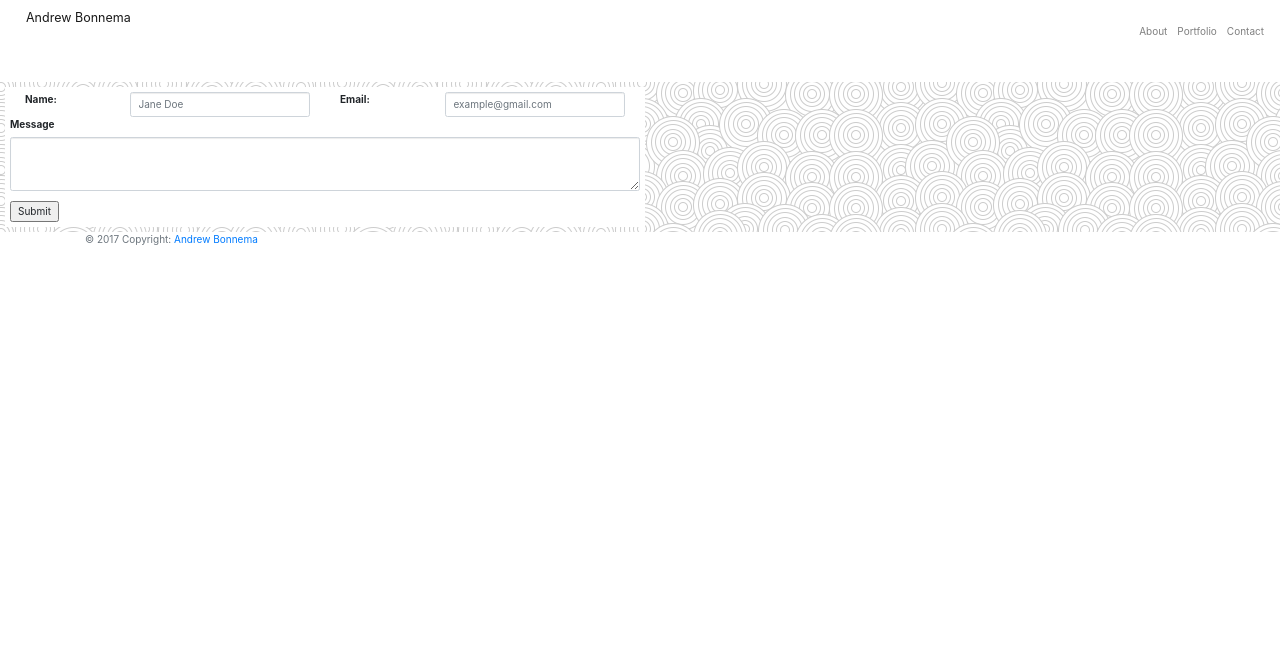
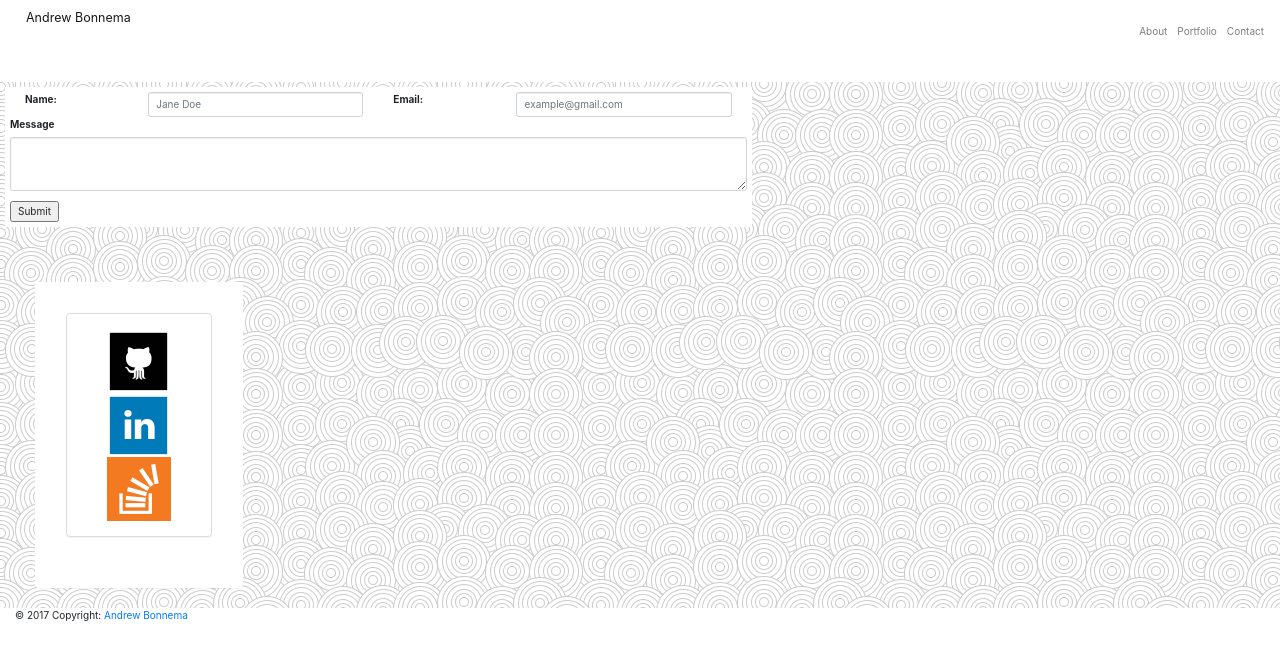
Before and after one commit to abonnema/Bootstrap-Portfolio, a plain HTML site: page contact.html in a window 1280 px wide. Drawn offline with nearby package versions, Linux system fonts and the light colour scheme.

Commit message:
final push

```diff
--- a/contact.html
+++ b/contact.html
@@ -36,7 +36,7 @@
 
     <div class="container-fluid" style="background-image: url(assets/images/swirl_pattern.png">
             <div class="row">
-                <div class="col-lg-6" style="margin:5px; background-color:white; padding:5px;">
+                <div class="col-lg-7 col-xl-7 col-md-7 col-sm-7" style="margin:5px; background-color:white; padding:5px;">
                     <div class="form-group">
                             <label for="title" class="col-md-2 control-label">Name:</label>
                             <div class="col-md-4">
@@ -55,12 +55,27 @@
 
                     </div>
                 </div>
+                <div class="col-lg-2 col-xl-2 col-md-2 col-sm-2 panel" style="padding:30px; margin-top:50px; margin-left:20px; background-color:white;">
+                        <div class="panel panel-default">
+                            <div class="panel-body">
+                                <div class="text-center">
+                                    <img class="social" src="assets/images/github.png" href="https://github.com/abonnema" alt="github">
+                                    <img class="social" src="assets/images/linkedin.png" href="https://www.linkedin.com/in/andrew-bonnema/" alt="linkedin">
+                                    <img class="social" src="assets/images/overflow.png" href="https://stackoverflow.com/users/8806182/andrew-bonnema?tab=profile" alt="stack">
+                                </div>
+                            </div>
+
+                        </div>
+                </div>
+
+
             </div>
-        </div>
-        <div class="container">
-                <span class="text-muted">© 2017 Copyright: <a href="index.html"> Andrew Bonnema </a></span>
-              </div>
-        </div>
+            <div class="footer-copyright">
+                        <div class="container-fluid">
+                            © 2017 Copyright: <a href="index.html"> Andrew Bonnema </a>
+
+                        </div>
+            </div>
 
 
 </body>
```
Also changed, not shown: index.html (+5 -4 lines), portfolio.html (+5 -4 lines).
